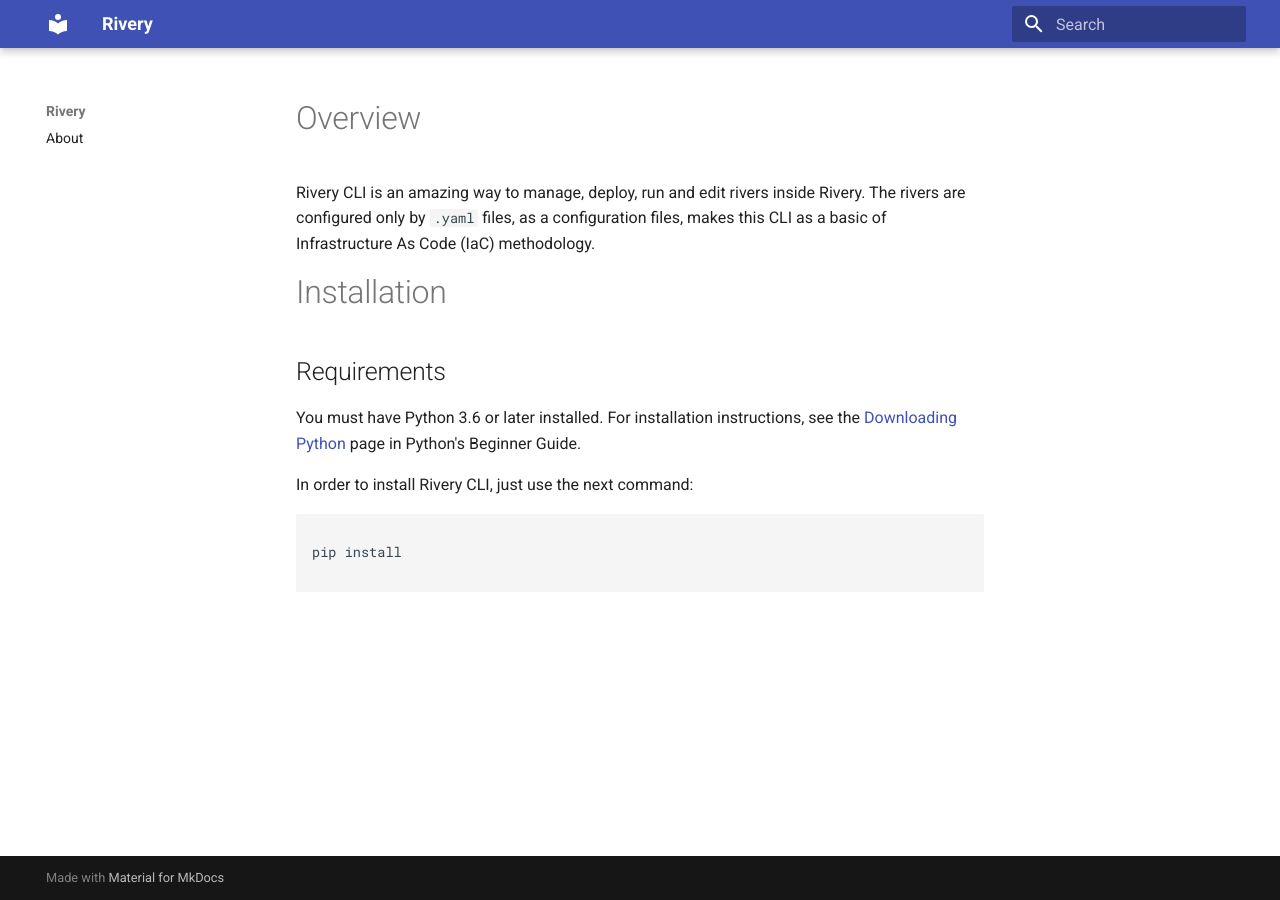
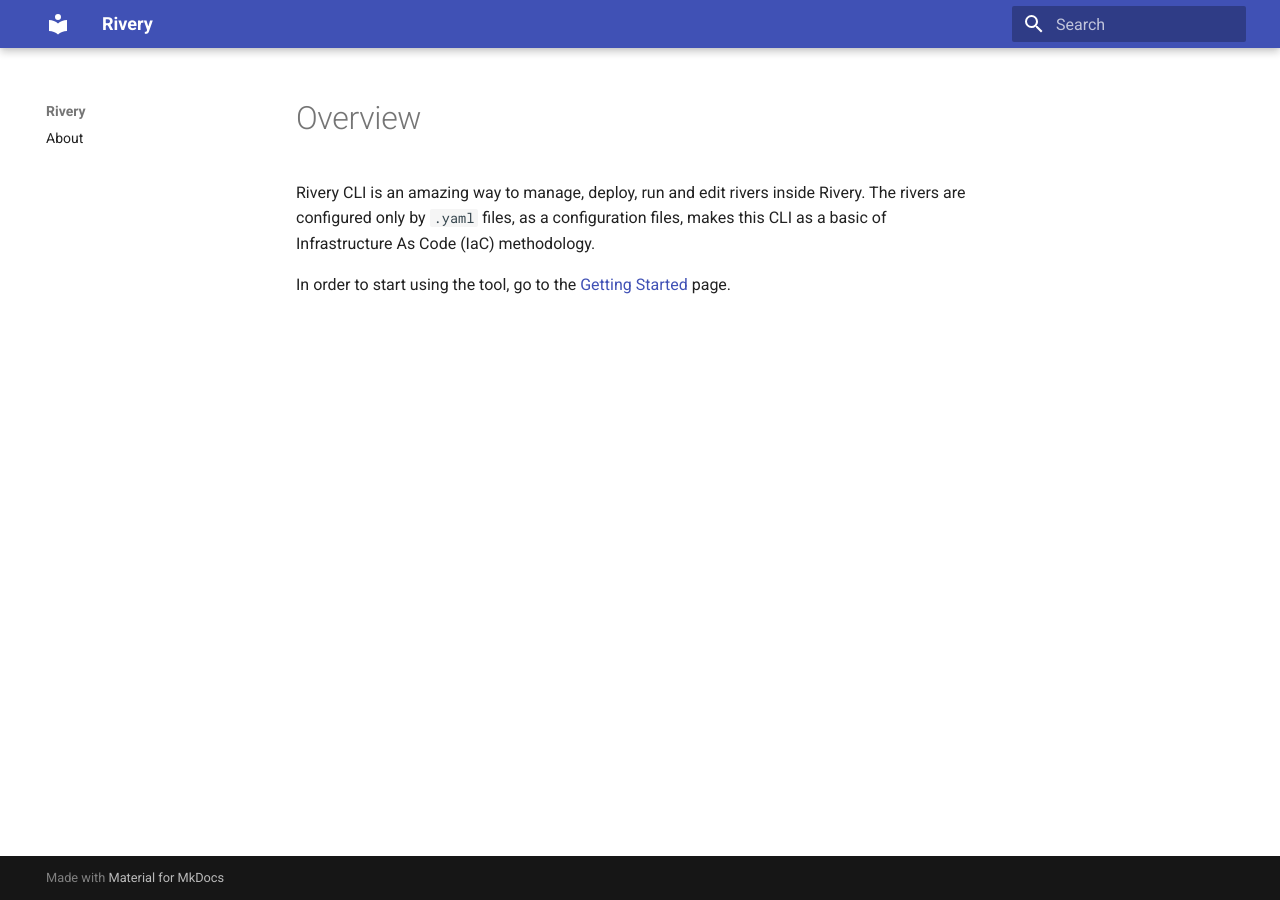
Before and after one commit to RiveryIO/rivery_cli, an MkDocs documentation site: the page built from docs/index.md, in a window 1280 px wide. Built offline with MkDocs 1.6.1 and Material for MkDocs 9.7.7, drawn with Linux system fonts in a browser that asks for light colours.

````diff
--- a/docs/index.md
+++ b/docs/index.md
@@ -4,16 +4,4 @@
 The rivers are configured only by `.yaml` files, as a configuration files, makes this CLI as a basic
 of Infrastructure As Code (IaC) methodology.
 
-# Installation
-
-## Requirements
-You must have Python 3.6 or later installed.
-For installation instructions, see the [Downloading Python](https://www.python.org/downloads/) page in Python's Beginner Guide.
-
-In order to install Rivery CLI, just use the next command:
-
-```bash
-
-pip install
-
-```
+In order to start using the tool, go to the [Getting Started](getting-started.md) page.
````
Also changed, not shown: docs/getting-started.md (added, +60 -0 lines).
